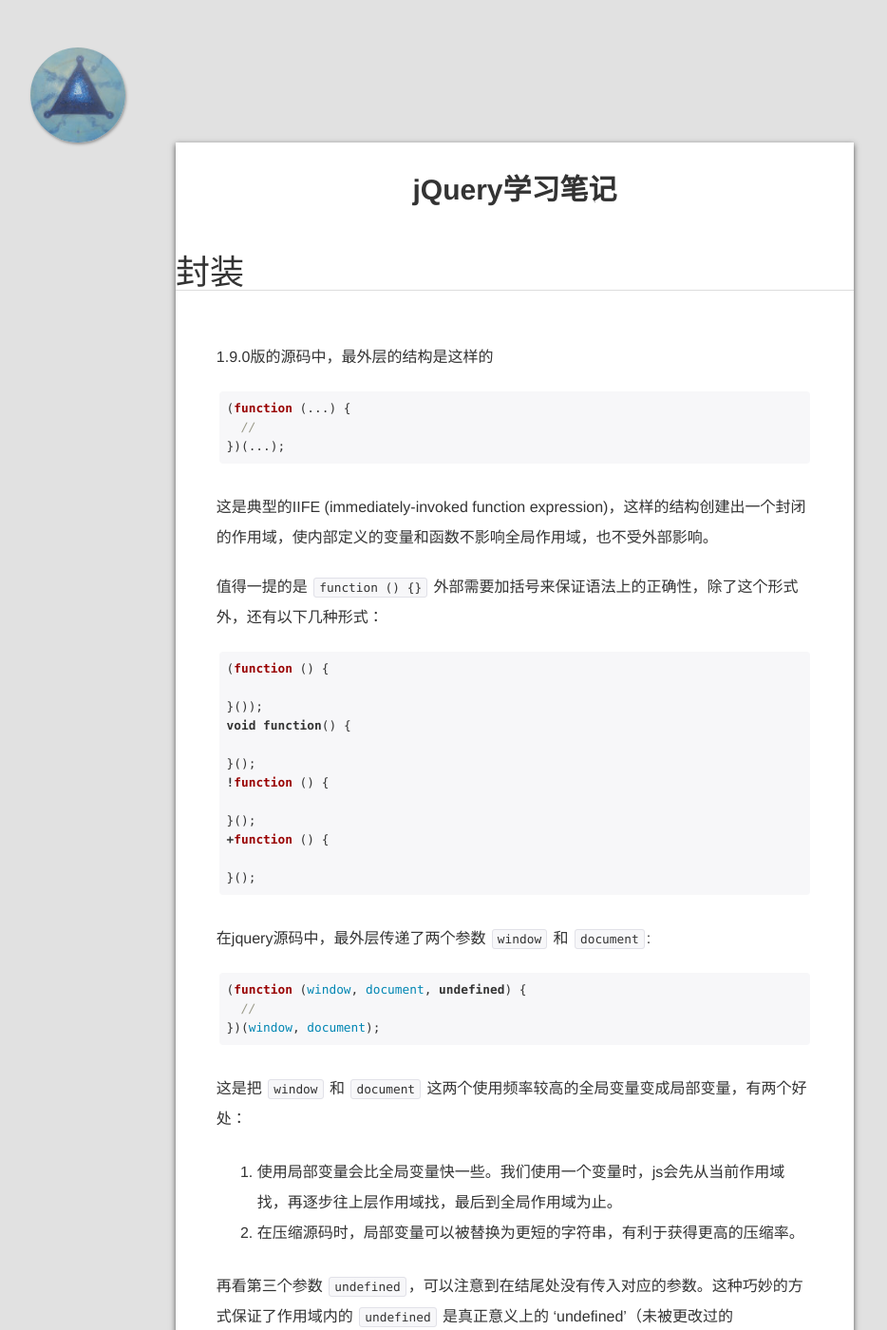
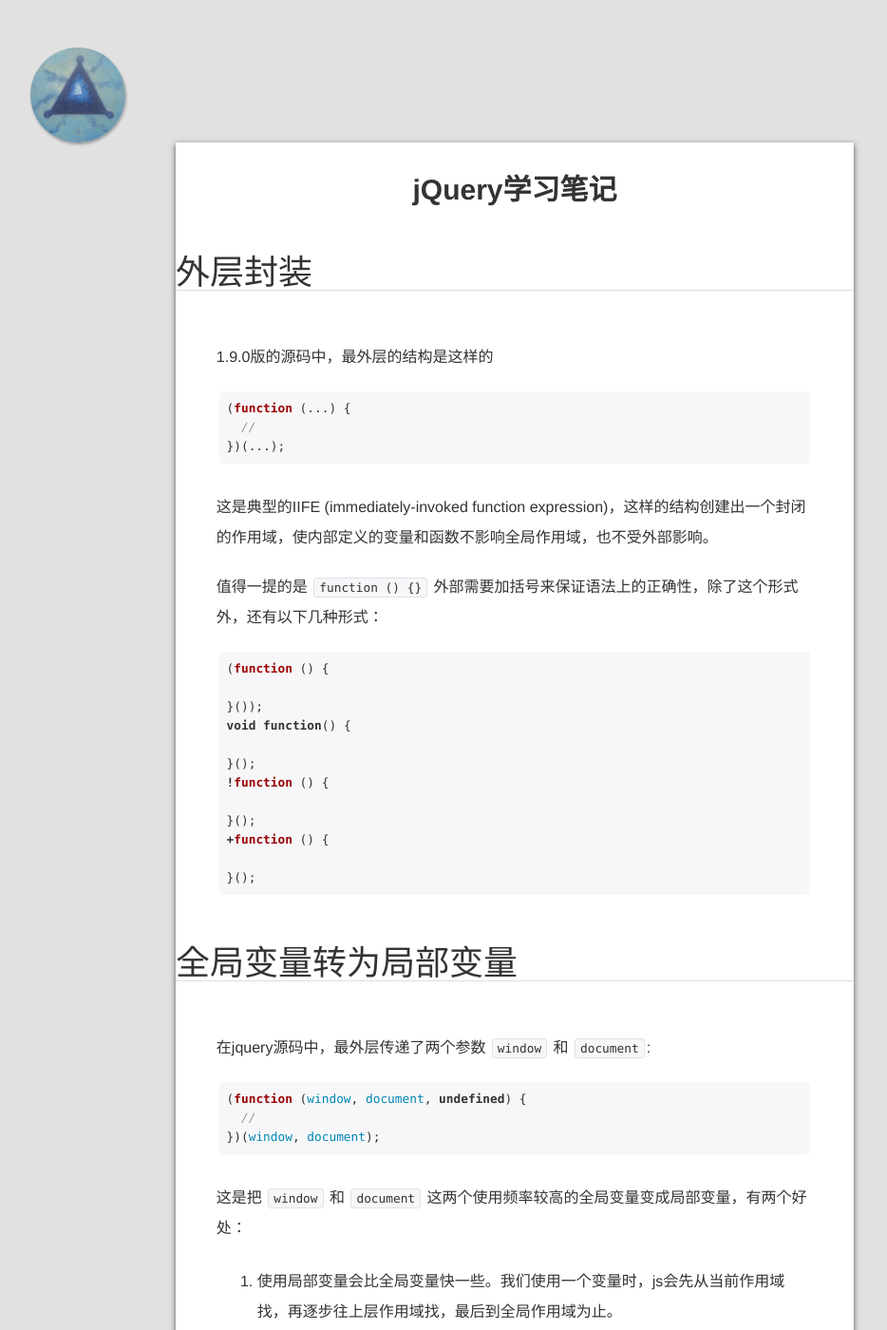
Before and after one commit to ray7551/empty, a Jekyll site: the page built from _posts/2015-08-01-jquery.md, in a window 1280 px wide and 1400 px high. Shown: the whole window at 95% size, without its empty margins (98-1032 px from the left). Built offline with Jekyll 4.4.1, drawn with Linux system fonts in a browser that asks for light colours; nearby versions of some CDN libraries; Markdown is read by kramdown in place of the engine named in the settings; comment, search, counter and statistics services are not loaded.

Commit message:
add 2nd title

````diff
--- a/_posts/2015-08-01-jquery.md
+++ b/_posts/2015-08-01-jquery.md
@@ -6,7 +6,7 @@
 tags: javascript
 ---
 
-## 封装
+## 外层封装
 1.9.0版的源码中，最外层的结构是这样的
 
 ```javascript
@@ -34,6 +34,8 @@
 }();
 ```
 
+## 全局变量转为局部变量
+
 在jquery源码中，最外层传递了两个参数 `window` 和 `document`:
 
 ```javascript
````
Also changed, not shown: other parts of _posts/2015-08-01-jquery.md (+3 -0 lines).
